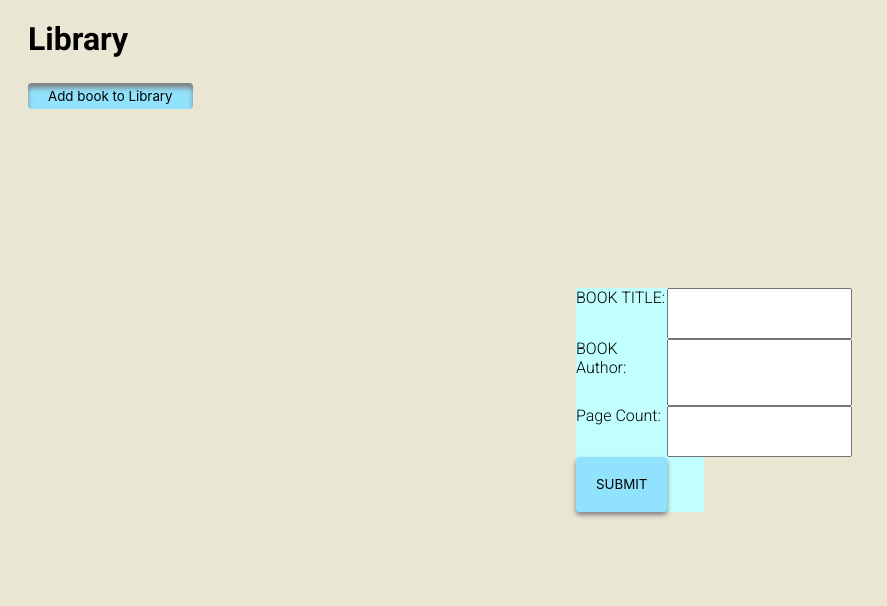
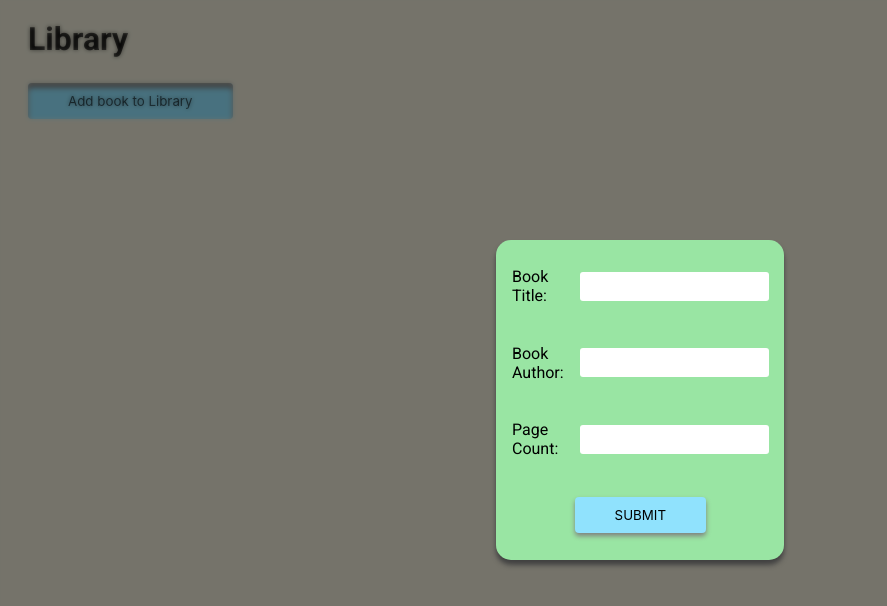
Before and after one commit to g4mrnub/library, a plain HTML site: page index.html in a window 1280 px wide. Both pictures are taken after a click on the button "Add book to Library". Shown: the whole page, without its empty margins (0-887 px from the left). Drawn offline with Linux system fonts and the light colour scheme.

Commit message:
add flexwrap, form validation, blur effect

```diff
--- a/script.js
+++ b/script.js
@@ -66,39 +66,49 @@ let removeBookfromLibrary = function(library, book){ //loops through whole libra
 
 function addBookForm() {
 
+  const filter = document.createElement("div");
+  filter.classList.add('filter');
+
   const bookForm = document.createElement("form");
   bookForm.setAttribute("id","bookForm");
   bookForm.classList.add('bookForm');
 
   const bookTitleLabel = document.createElement("label");
   bookTitleLabel.setAttribute("for","title");
-  bookTitleLabel.textContent = "BOOK TITLE:";
+  bookTitleLabel.textContent = "Book Title:";
   const bookTitleBox = document.createElement("input");
   bookTitleBox.setAttribute('type',"text");
   bookTitleBox.setAttribute('name',"title");
+  bookTitleBox.setAttribute("required", "");
 
   const bookAuthorLabel = document.createElement("label");
   bookAuthorLabel.setAttribute('for',"author");
-  bookAuthorLabel.textContent = "BOOK Author:";
+  bookAuthorLabel.textContent = "Book Author:";
   const bookAuthorBox = document.createElement("input");
   bookAuthorBox.setAttribute('type',"text");
   bookAuthorBox.setAttribute('name',"author");
+  bookAuthorBox.setAttribute("required", "")
 
   const bookPagesLabel = document.createElement("label");
   bookPagesLabel.setAttribute('for',"pages");
   bookPagesLabel.textContent = "Page Count:";
   const bookPagesBox = document.createElement("input");
-  bookPagesBox.setAttribute('type',"text");
+  bookPagesBox.setAttribute('type',"number");
   bookPagesBox.setAttribute('name',"pages");
+  bookPagesBox.setAttribute("required", "");
 
-  const submit = document.createElement("BUTTON");
+  const submit = document.createElement("button");
   submit.setAttribute('type',"submit");
+  submit.classList.add('addBook');
   submit.textContent = "SUBMIT";
-  submit.addEventListener('click', (event) => {
-    addBookToLibrary(event.target.parentNode);
+  bookForm.addEventListener('submit', (event) => {
+    addBookToLibrary(event.currentTarget);
     displayLibrary(myLibrary);
     bookForm.parentNode.removeChild(bookForm);
+    filter.parentNode.removeChild(filter);
   });
+
+  overlayContainer.appendChild(filter);
   overlayContainer.appendChild(bookForm);
   bookForm.append(
     bookTitleLabel,
--- a/style.css
+++ b/style.css
@@ -4,28 +4,51 @@ body{
     font-family: Roboto, sans-serif;
     background-color: rgb(233, 230, 212);
     font-weight: 300;
+
+    max-height:100vh;
+    max-width: 100vw;
+    overflow: auto;
 }
+
 
 button {
     font-family: -apple-system, BlinkMacSystemFont, 'Segoe UI', Roboto, Oxygen, Ubuntu, Cantarell, 'Open Sans', 'Helvetica Neue', sans-serif;
     border-style: none;
-    padding: 5px 20px;
+    padding:10px 40px;
     background-color: rgb(144, 226, 253);
     border-radius: 4px;
     box-shadow: 0px 3px 5px grey;
+}
+
+input{
+    border-style: none;
+    border-radius: 3px;
+    height:        2em;
+    padding-left: 10px;
+}
+
+input:focus{
+    outline: none;
+
 }
 
 button:focus{
     box-shadow: 0px 5px 5px inset grey;
 }
 
+#library{
+    display: flex;
+    max-width: 100vw;
+    flex-wrap: wrap;
+}
+
 .bookDisplay{
     background-color: rgb(252, 166, 96);
-    max-width: 13em;
+    min-width: 10em;
     padding: 10px 55px 10px 15px;
     border-radius: 5px;
     margin: 20px;
-    box-shadow: 0px 5px 5px grey, 0px 60px 0px inset rgb(150, 108, 57);
+    box-shadow: 0px 5px 5px grey, 00px 60px 0px inset rgb(150, 108, 57);
     position:relative;
 }
 
@@ -56,9 +79,26 @@ button:focus{
 
 }
 
+.filter{
+    position: absolute;
+
+    top:0;
+    bottom: 0;
+    left: 0;
+    right: 0;
+    height:100%;
+    width:100%;
+    background: #000;
+    opacity: 0.5;
+
+    backdrop-filter: blur(2px);
+}
 
 .bookForm{
-    background-color: rgb(193, 255, 255);
+    font-family: Roboto, sans-serif;
+    font-weight: 400;
+
+    background-color: rgb(153, 229, 163);
 
     position: absolute;
     top:0;
@@ -66,10 +106,22 @@ button:focus{
     left: 0;
     right: 0;
 
+    width: 16em;
+    height: 18em;
+
+    padding: 1em;
+    border-radius: 15px;
+    box-shadow: 0px 5px 5px rgb(65, 65, 65);
     margin: auto;
 
     display: grid;
     grid-template-columns: 1fr 1fr;
-    width: 8em;
-    height: 14em;
+    gap:1em;
+
+    align-items: center;
 }
+
+.addBook{
+    justify-self: center;
+    grid-area: 4 / 1 / 5 / 3;
+}
```
